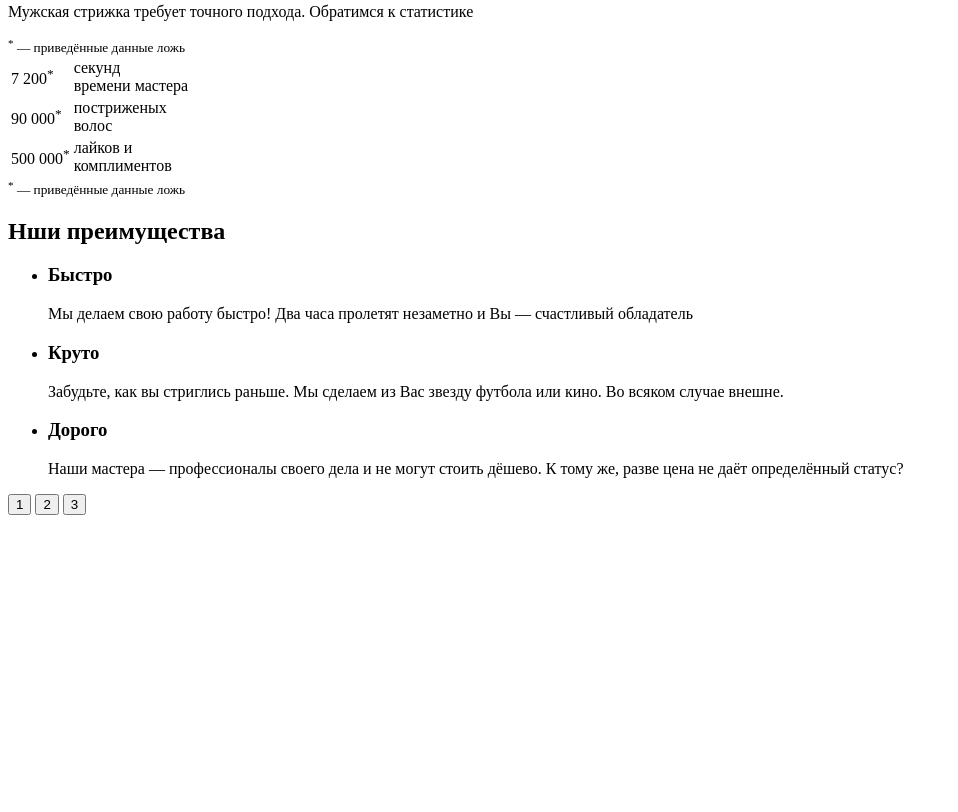
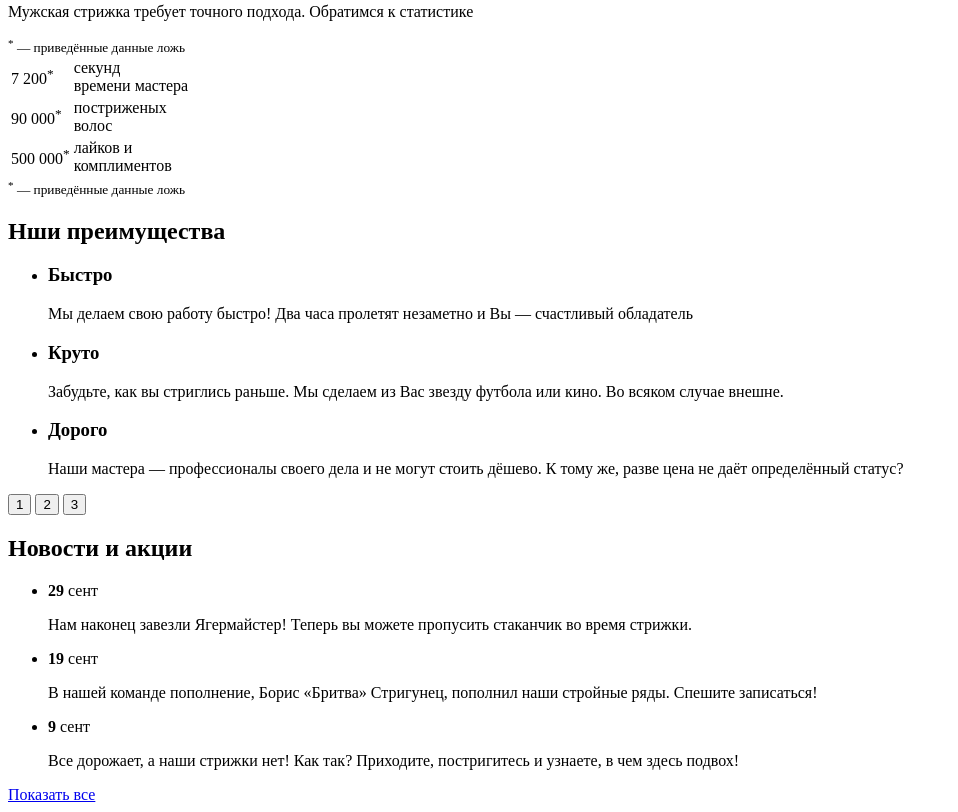
Before and after one commit to Fiialkovskyi/Barbershop-Adaptive, a plain HTML site: page index.html in a window 1280 px wide. Shown: the part 345-1157 px from the top of the page, without its empty margins (0-958 px from the left). Before the commit the page ends 876 px from the top, so only its background shows below. Drawn offline with Linux system fonts and the light colour scheme.

Commit message:
Добавил блок новостей

```diff
--- a/index.html
+++ b/index.html
@@ -117,6 +117,42 @@
         </div>
       </section>
 
+      <section class="news">
+        <div class="news__wrapper">
+          <h2 class="visually-hidden">Новости и акции</h2>
+            <ul class="news__list">
+              <li class="news__item">
+                <time class="news__date" datetime="2017-09-29">
+                  <b class="news__day">29</b> сент
+                </time>
+                <p class="news__text">
+                  Нам наконец завезли Ягермайстер!
+                  Теперь вы можете пропусить стаканчик во время стрижки.
+                </p>
+              </li>
+              <li class="news__item">
+                <time class="news__date" datetime="2017-09-19">
+                  <b class="news__day">19</b> сент
+                </time>
+                <p class="news__text">
+                  В нашей команде пополнение, Борис «Бритва» Стригунец, пополнил наши стройные ряды.
+                  Спешите записаться!
+                </p>
+              </li>
+              <li class="news__item">
+                <time class="news__date" datetime="2017-09-09">
+                  <b class="news__day">9</b> сент
+                </time>
+                <p class="news__text">
+                  Все дорожает, а наши стрижки нет!
+                  Как так? Приходите, постригитесь и узнаете, в чем здесь подвох!
+                </p>
+              </li>
+            </ul>
+          <a class="news__to-all button" href="#">Показать все</a>
+        </div>
+      </section>
+
     </main>
 
   </body>
```
